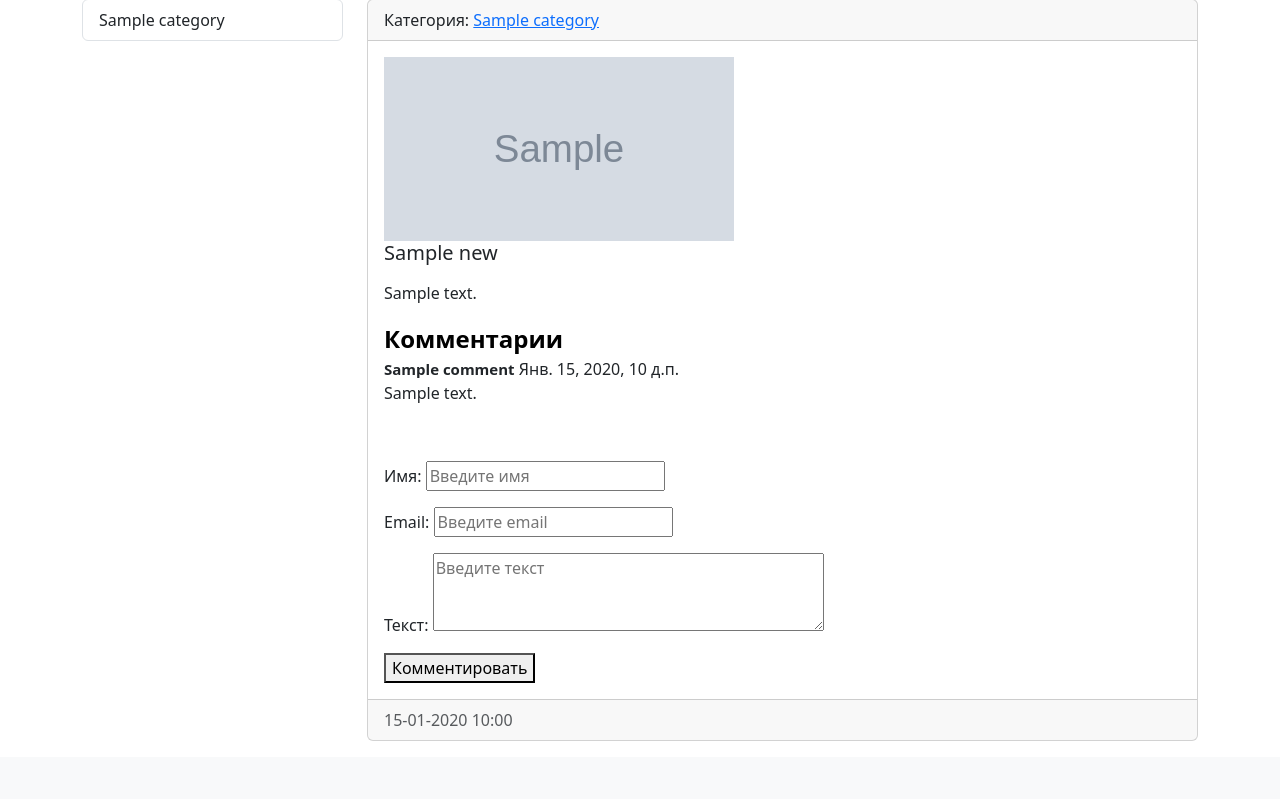
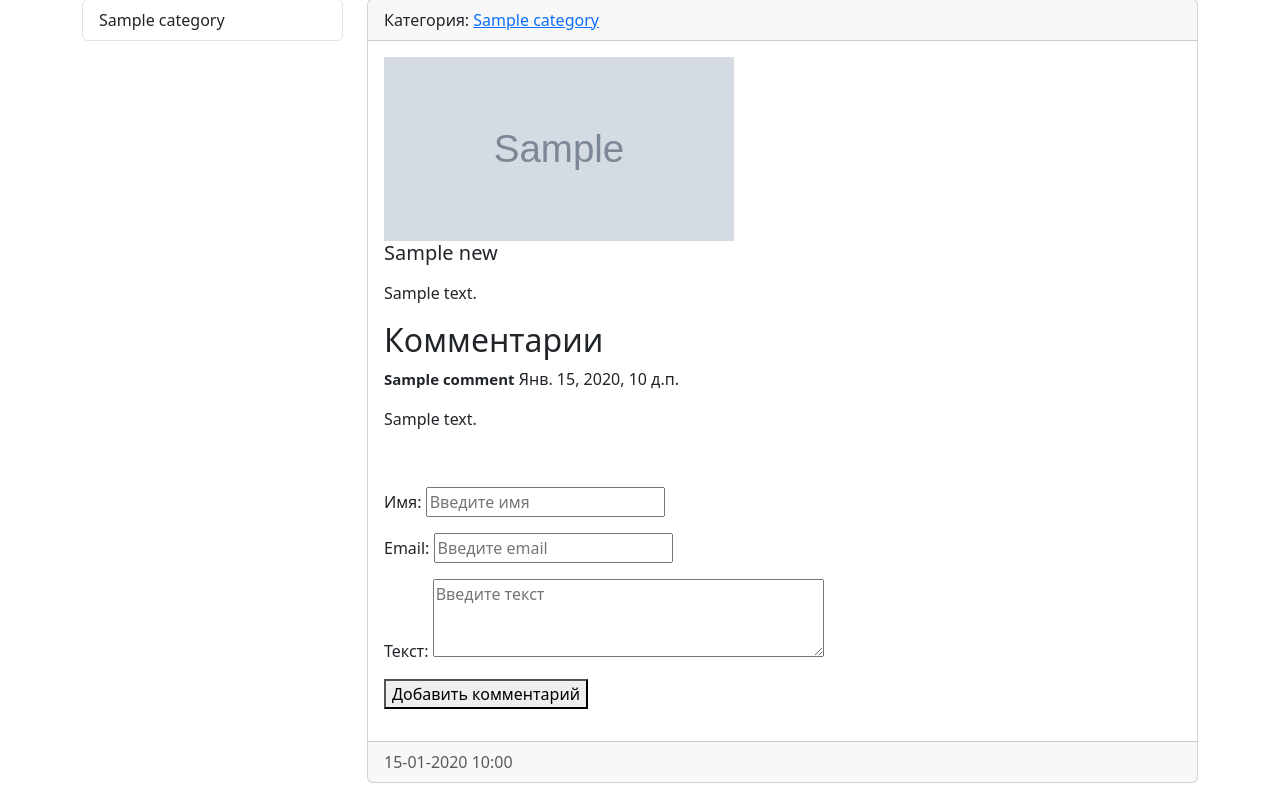
Before and after one commit to drive-knight/DjangoBlog, a Django app: a page that uses blog/templates/blog/news_detail.html in a window 1280 px wide. Shown: the part 87-886 px from the top of the page. Before the commit the page ends 828 px from the top, so only its background shows below. Run offline with Django 3.2, Linux system fonts and the light colour scheme; tables that the repository leaves empty hold one stand-in row (values such as "Sample post"); grey boxes marked "Sample" are stand-in pictures; some libraries are stand-ins or nearby versions.

Commit message:
added a comment system

```diff
--- a/blog/templates/blog/news_detail.html
+++ b/blog/templates/blog/news_detail.html
@@ -19,12 +19,15 @@
                 <p class="card-text">{{ news_item.content|safe|linebreaks }}</p>
 
 
-     <div class="block-comments" style="color: #000;font-size: 24px;font-weight: 700;">Комментарии</div>
+     <h2>Комментарии</h2>
         {% if comments %}
      {% for comment in comments %}
+        <div class="comment_block">
+        <p class="info">
         <span itemprop="name" style="font-weight: bold; font-size: 15px;">{{ comment.name }}</span>
-        <span class="time">{{ comment.created }}</span>
-        <p class="card-text">{{ comment.body }}</p>
+        <span class="time">{{ comment.created }}</span></p>
+        {{ comment.body|linebreaks }}
+            </div>
      {% endfor %}
         {% else %}
         <p>Комментариев ещё нет, вы можете оставить первый!</p>
@@ -33,12 +36,12 @@
         <p>&nbsp;</p>
 
         <form action="." method="post">
+        {{ form.as_p }}
         {% csrf_token %}
-        {{ form.as_p }}
-        <button type="sumbit" class="">Комментировать</button>
+        <p><button type="sumbit" value="Добавить комментарий">Добавить комментарий</button></p>
         </form>
+</div>
 
-    </div>
 
     <div class="card-footer text-muted">
         {{ news_item.created_at|date:"d-m-Y H:i" }}
--- a/blog/urls.py
+++ b/blog/urls.py
@@ -17,5 +17,4 @@ urlpatterns = [
     path('category/<int:category_id>/', NewsByCategory.as_view(), name='category'),
     path('<slug:slug>/', ViewNews.as_view(), name='view_news'),
     path('add-news/', CreateNews.as_view(), name='add_news'),
-    #path('<int:comment_id>/comment/', add_comment, name='add_comment'),
 ]
```
